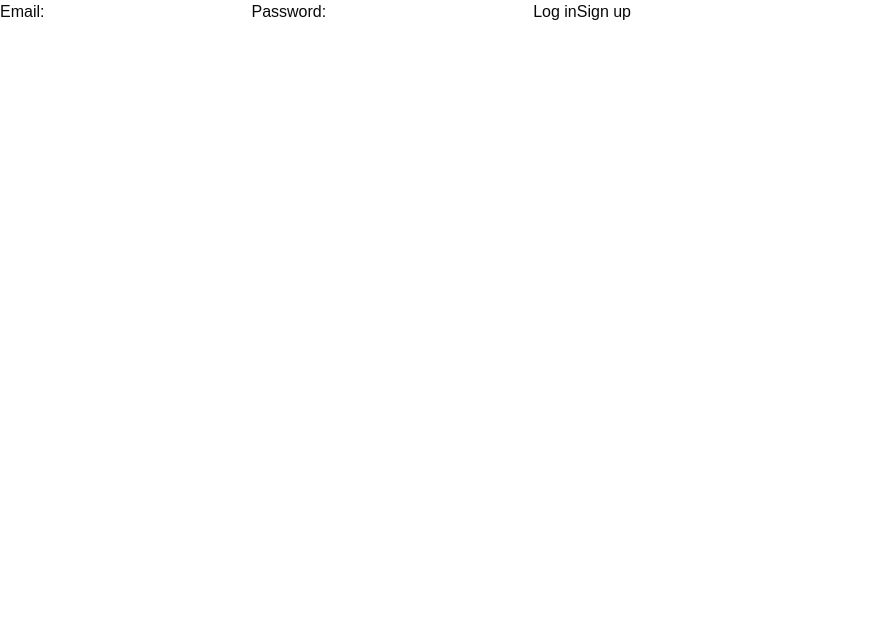
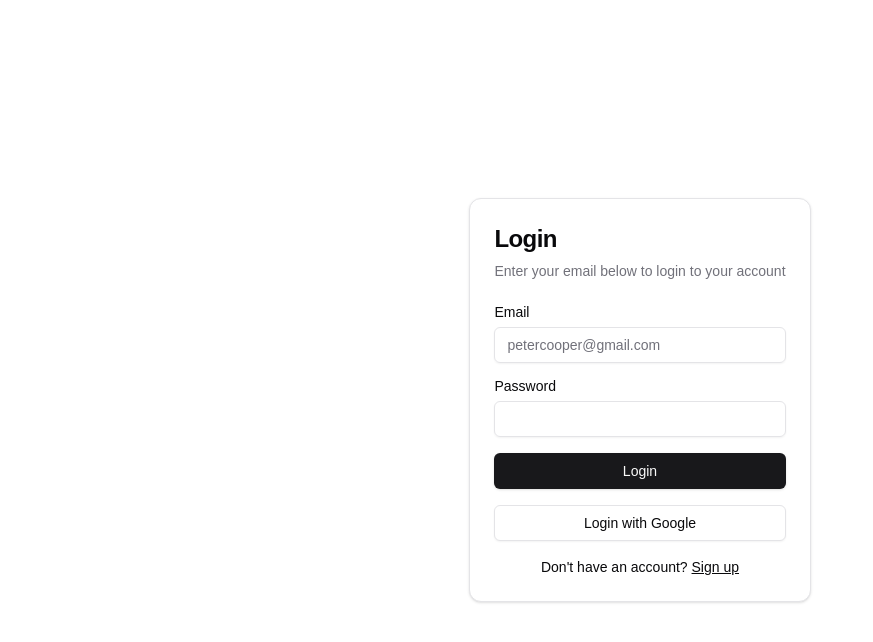
Before and after one commit to AlekTurkmen/belvederefullstack, a Next.js app: page /login in a window 1280 px wide. Shown: the top 642 px of the page, without its empty margins (0-873 px from the left). Built offline with nearby package versions, Linux system fonts and the light colour scheme.

Commit message:
login component added (no backend)

```diff
--- a/app/login/page.tsx
+++ b/app/login/page.tsx
@@ -2,16 +2,12 @@
 //Need to add the login page components to this later
 
 import { login, signup } from './actions'
+import { LoginForm } from "@/components/login-form"
 
 export default function LoginPage() {
   return (
-    <form>
-      <label htmlFor="email">Email:</label>
-      <input id="email" name="email" type="email" required />
-      <label htmlFor="password">Password:</label>
-      <input id="password" name="password" type="password" required />
-      <button formAction={login}>Log in</button>
-      <button formAction={signup}>Sign up</button>
-    </form>
+    <div className="flex h-screen w-full items-center justify-center px-4">
+      <LoginForm />
+    </div>
   )
 }
--- /dev/null
+++ b/components/login-form.tsx
@@ -0,0 +1,59 @@
+import Link from "next/link"
+
+import { Button } from "@/components/ui/button"
+import {
+  Card,
+  CardContent,
+  CardDescription,
+  CardHeader,
+  CardTitle,
+} from "@/components/ui/card"
+import { Input } from "@/components/ui/input"
+import { Label } from "@/components/ui/label"
+
+export function LoginForm() {
+  return (
+    <Card className="mx-auto max-w-sm">
+      <CardHeader>
+        <CardTitle className="text-2xl">Login</CardTitle>
+        <CardDescription>
+          Enter your email below to login to your account
+        </CardDescription>
+      </CardHeader>
+      <CardContent>
+        <div className="grid gap-4">
+          <div className="grid gap-2">
+            <Label htmlFor="email">Email</Label>
+            <Input
+              id="email"
+              type="email"
+              placeholder="petercooper@gmail.com"
+              required
+            />
+          </div>
+          <div className="grid gap-2">
+            <div className="flex items-center">
+              <Label htmlFor="password">Password</Label>
+              {/* <Link href="#" className="ml-auto inline-block text-sm underline">
+                Forgot your password?
+              </Link> */}
+            </div>
+            <Input id="password" type="password" required />
+          </div>
+          <Button type="submit" className="w-full">
+            Login
+          </Button>
+          <Button variant="outline" className="w-full">
+            Login with Google
+          </Button>
+        </div>
+        <div className="mt-4 text-center text-sm">
+          Don&apos;t have an account?{" "}
+          <Link href="#" className="underline">
+            Sign up
+          </Link>
+        </div>
+      </CardContent>
+    </Card>
+  )
+}
```
